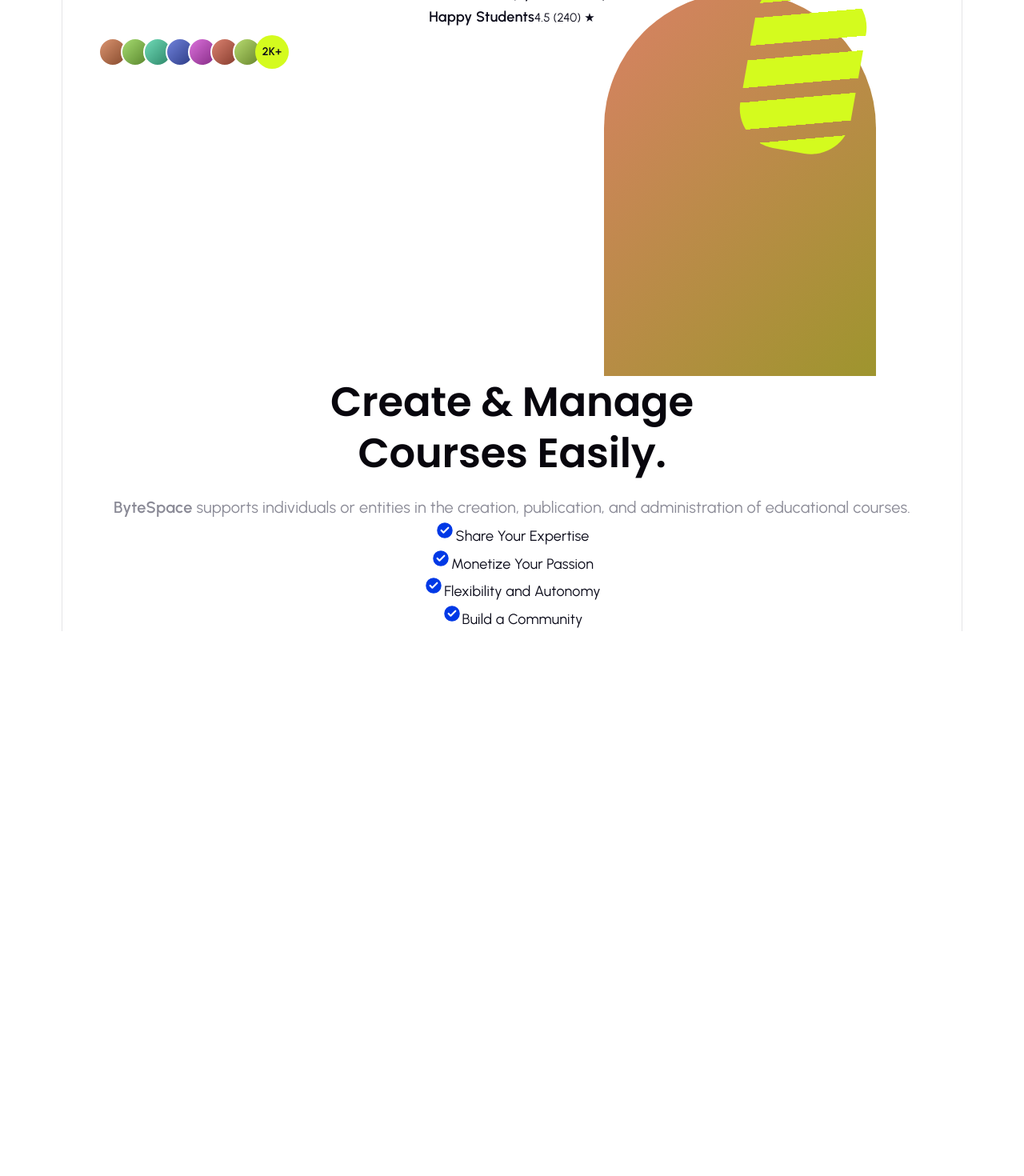
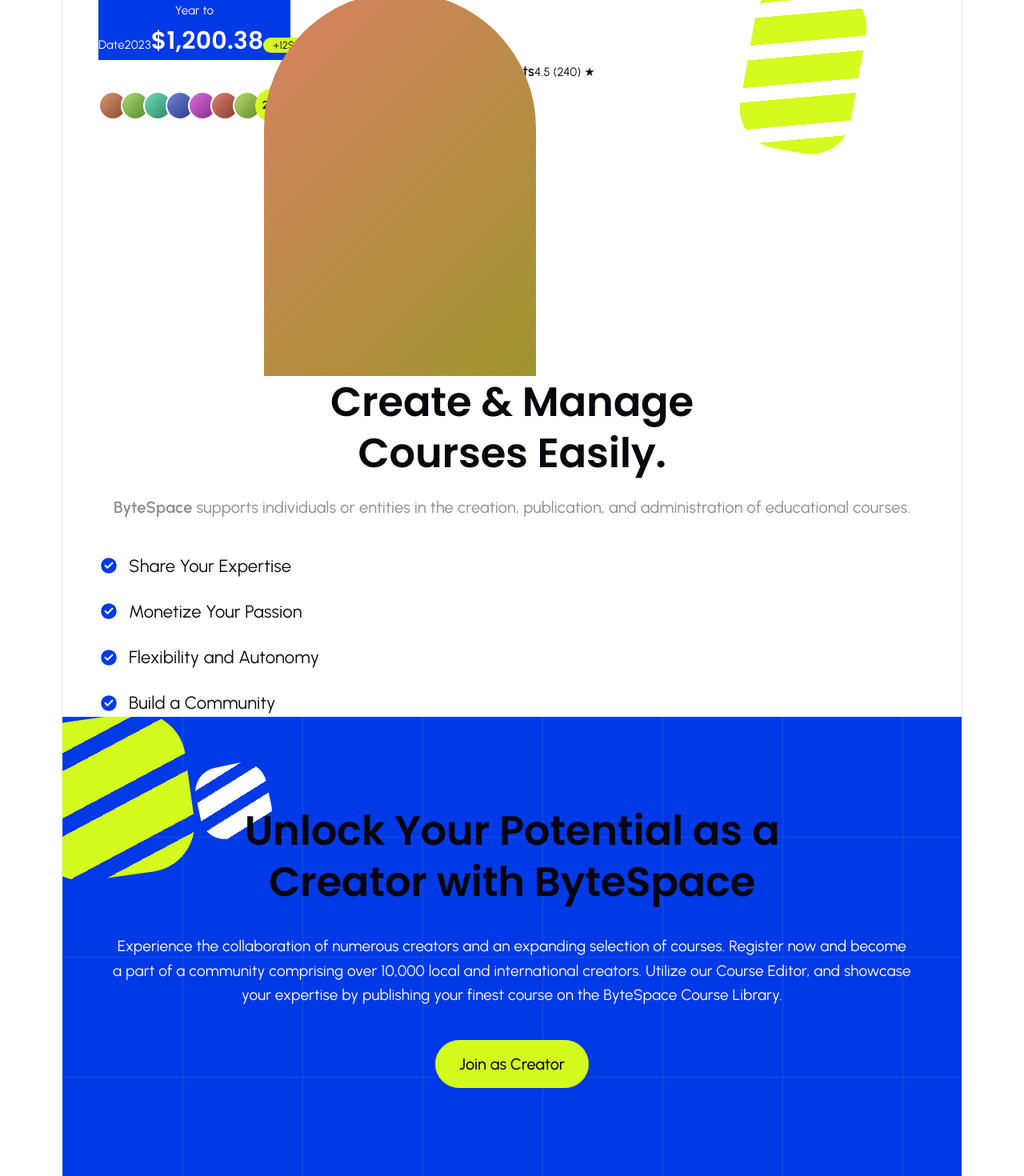
Before and after one commit to Pial-crypto/landing-page, a React (Vite) app: page / in a window 1280 px wide. Shown: the part 4540-6010 px from the top of the page at 80% size. Before the commit the page ends 5329 px from the top, so only its background shows below. Built offline with nearby package versions, Linux system fonts and the light colour scheme.

Commit message:
Cta Banner component

```diff
--- a/src/App.jsx
+++ b/src/App.jsx
@@ -10,6 +10,7 @@
 import Categories from './components/Categories'
 import Growth from './components/Growth'
 import Creator from './components/Creator'
+import CtaBanner from './components/CtaBanner'
 
 function App() {
 
@@ -26,6 +27,8 @@
       <Categories></Categories>
       <Growth></Growth>
       <Creator></Creator>
+      <CtaBanner></CtaBanner>
+
 
     </main>
     </>
--- /dev/null
+++ b/src/components/CtaBanner.jsx
@@ -0,0 +1,14 @@
+import { Button } from "./ui";
+
+export default function CtaBanner() {
+  return (
+    <section className="cta grid-bg" id="join">
+      <i className="shape squiggle-l" /><i className="shape squiggle-w" /><i className="shape tri-l" /><i className="shape cyl-w" /><i className="shape ring-l" />
+      <div className="container cta-body">
+        <h2>Unlock Your Potential as a<br />Creator with ByteSpace</h2>
+        <p>Experience the collaboration of numerous creators and an expanding selection of courses. Register now and become a part of a community comprising over 10,000 local and international creators. Utilize our Course Editor, and showcase your expertise by publishing your finest course on the ByteSpace Course Library.</p>
+        <Button className="lime">Join as Creator</Button>
+      </div>
+    </section>
+  );
+}
--- a/src/styles.css
+++ b/src/styles.css
@@ -56,6 +56,13 @@
 .logo{display:flex;align-items:center;gap:8px;color:#fff}.logo span{font-size:27px;font-weight:600}.logo-dark{color:var(--ink)}
 .ph{background:linear-gradient(135deg,hsl(var(--h) 60% 62%),hsl(calc(var(--h) + 40) 55% 40%))}
 .shape{position:absolute;display:block;pointer-events:none}
+
+.flip .collage{order:0}.perks{display:grid;gap:22px;margin-top:40px;font-size:22px}.perks li{display:flex;gap:12px;align-items:center}
+.blue-card{background:var(--blue);color:#fff;left:0;width:290px}.blue-card strong{font-size:30px}.blue-card em{background:var(--lime);color:var(--ink);font-style:normal;font-size:13px;padding:2px 12px;border-radius:99px;justify-self:start}
+.c1{top:30px}.c2{top:210px;width:240px}.flip .collage-person{left:20%;right:auto}.flip .f-happy{left:42%;bottom:20px}
+.cta{position:relative;overflow:hidden;color:#fff;text-align:center;padding:110px 0}
+.cta-body{position:relative;max-width:1000px}.cta h2{font-size:clamp(30px,4vw,54px);line-height:1.25;font-weight:600}
+.cta p{margin:34px 0 40px;font-size:19px}.cta .squiggle-l{top:0;width:200px;height:200px}.cta .squiggle-w{left:15%;top:60px;width:90px;height:90px}
 @media(max-width:1000px){
  .grid-3{grid-template-columns:1fr 1fr}.cats{grid-template-columns:repeat(3,1fr)}.split,.footer-top{grid-template-columns:1fr}
  .nav-links{display:none}.f-topic,.f-happy,.shape.cyl-r,.shape.tri-w{display:none}.f-progress{right:2%}.flip .collage{order:2}
```
Also changed, not shown: src/components/Testimonials.jsx (added, +24 -0 lines).
